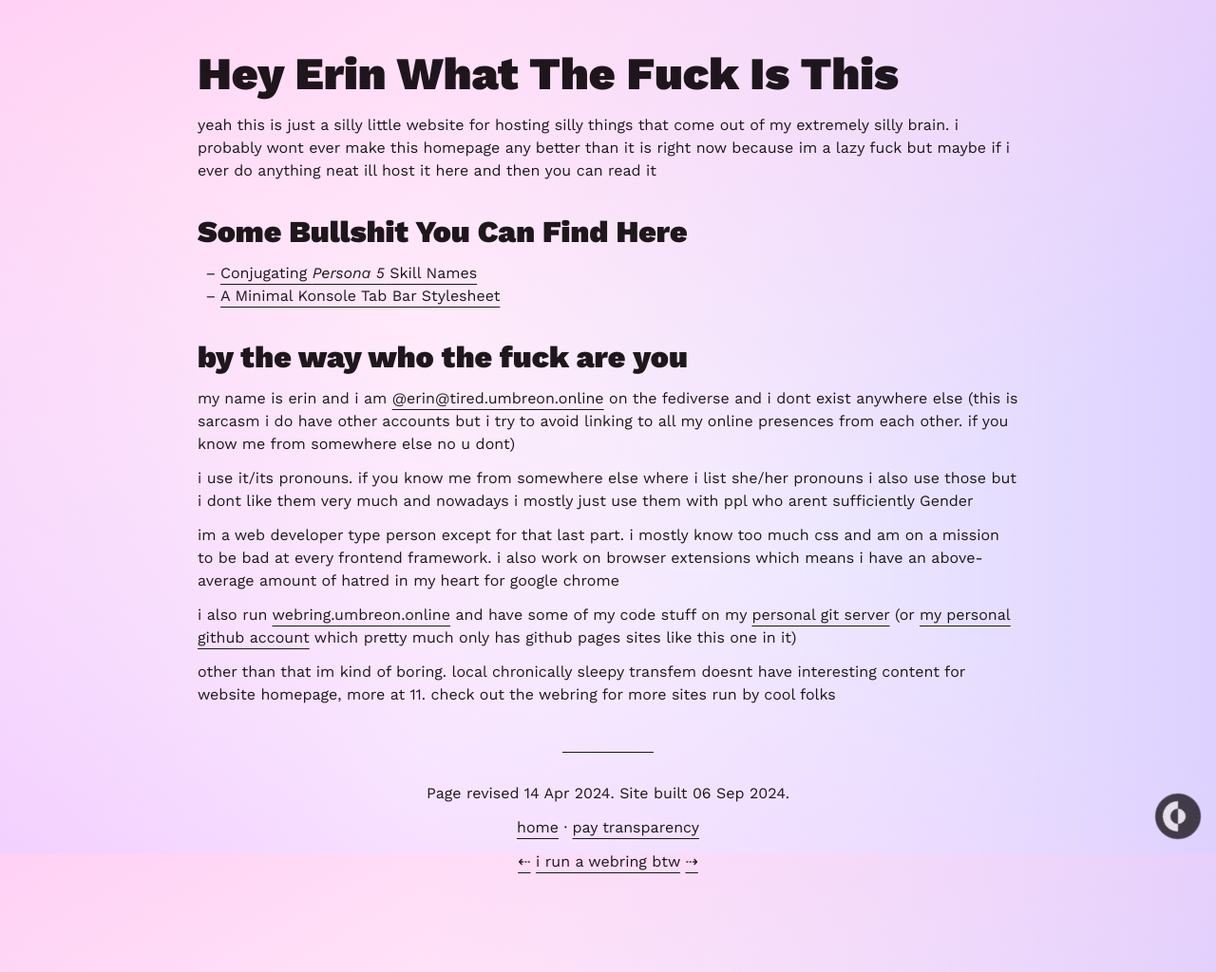
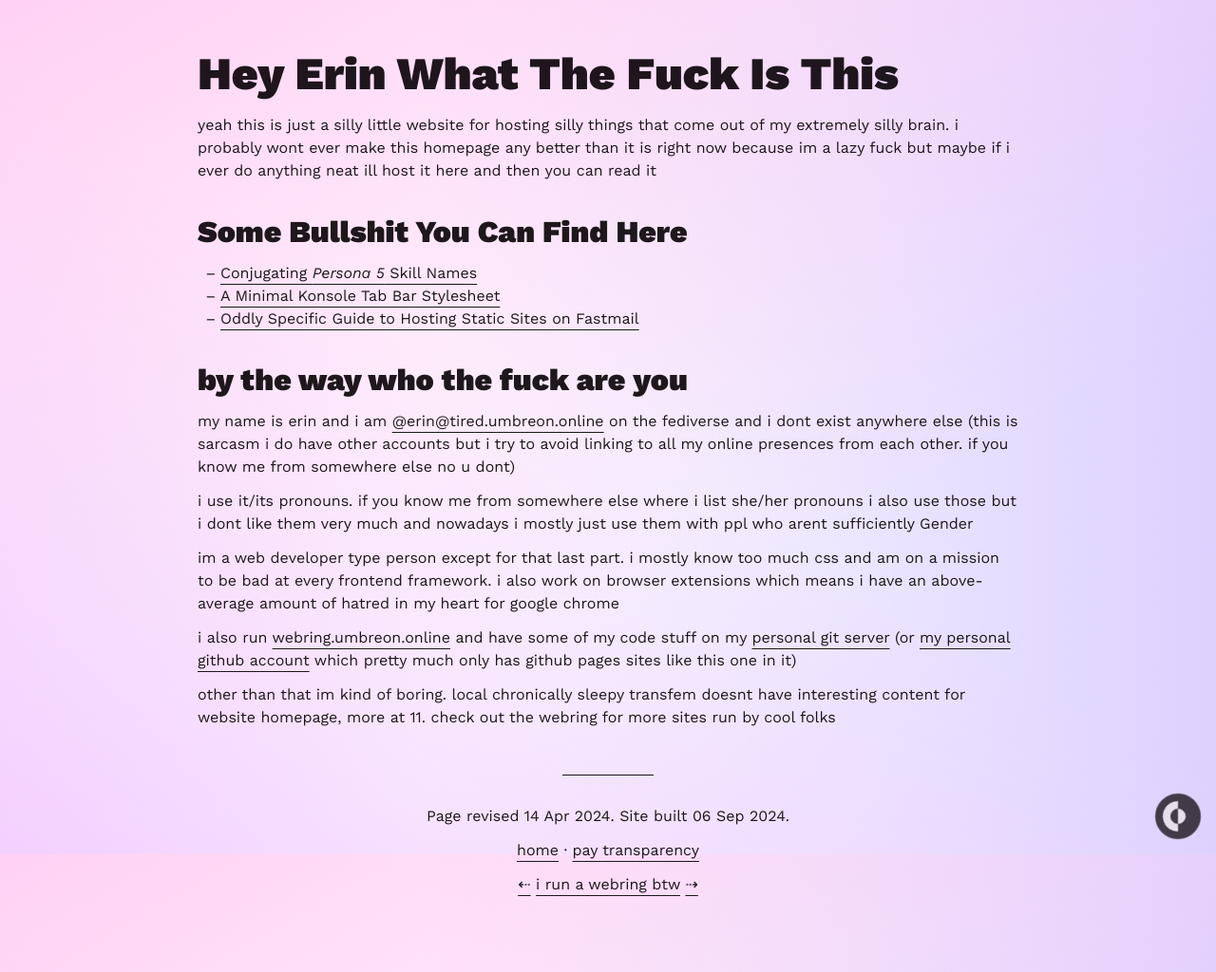
Before and after one commit to ewwwin/umbreon.online, a Jekyll site: the page built from index.md, in a window 1280 px wide. Shown: the whole page at 95% size. Built offline with Jekyll 4.4.1, drawn with Linux system fonts in a browser that asks for light colours.

Commit message:
add to list

```diff
--- a/index.md
+++ b/index.md
@@ -10,6 +10,7 @@ yeah this is just a silly little website for hosting silly things that come out
 
 - [Conjugating <cite>Persona 5</cite> Skill Names](/p5skills)
 - [A Minimal Konsole Tab Bar Stylesheet](/konsole-css)
+- [Oddly Specific Guide to Hosting Static Sites on Fastmail](/fastmail-site-hosting)
 
 ## by the way who the fuck are you
 my name is erin and i am <a rel="me" href="https://tired.umbreon.online/@erin">@erin@tired.umbreon.online</a> on the fediverse and i dont exist anywhere else (this is sarcasm i do have other accounts but i try to avoid linking to all my online presences from each other. if you know me from somewhere else no u dont)
```
